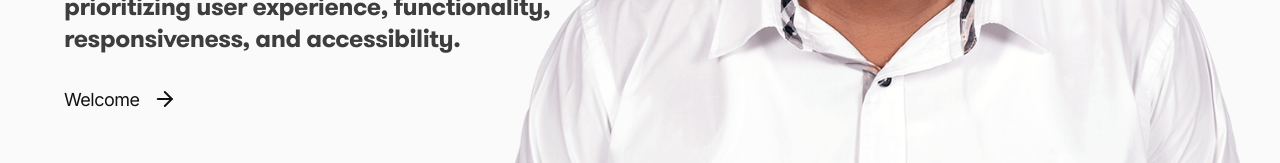
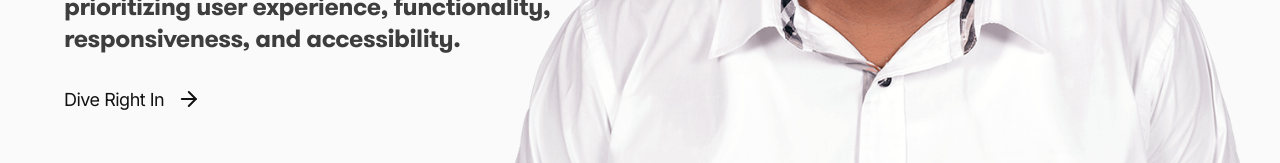
Before and after one commit to DJ-MrJay/profolio, a Next.js app: page / in a window 1280 px wide. Shown: the part 504-667 px from the top of the page. Built offline with nearby package versions, Linux system fonts and the light colour scheme.

Commit message:
Update index page

```diff
--- a/src/app/page.tsx
+++ b/src/app/page.tsx
@@ -67,7 +67,7 @@ export default function HomePage() {
               href="/main"
               className="flex items-center gap-2 pt-4 scroll-smooth"
             >
-              Welcome{" "}
+              Dive Right In{" "}
               <motion.div
                 animate={{ x: [0, 5, 0] }}
                 transition={{
```
